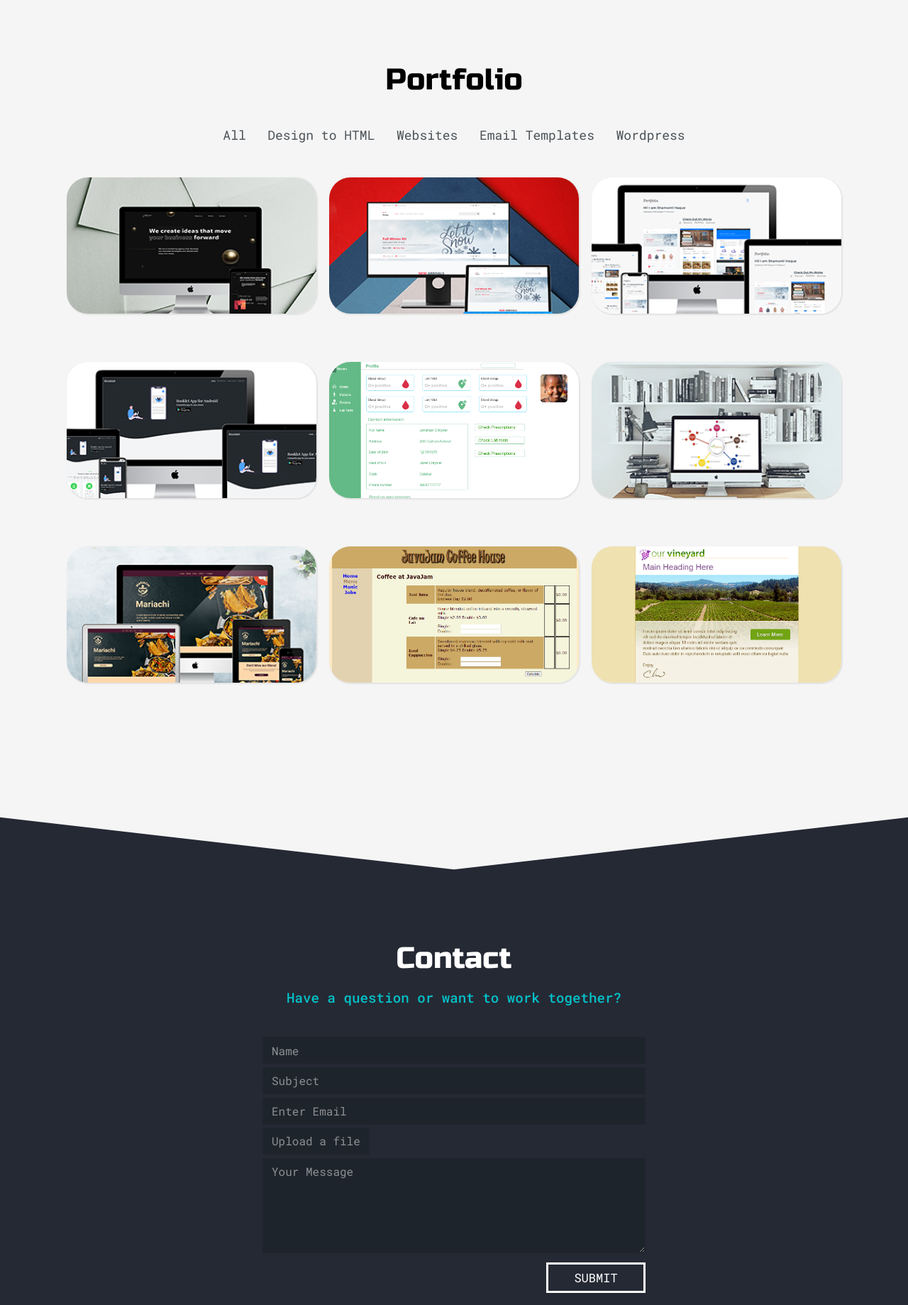
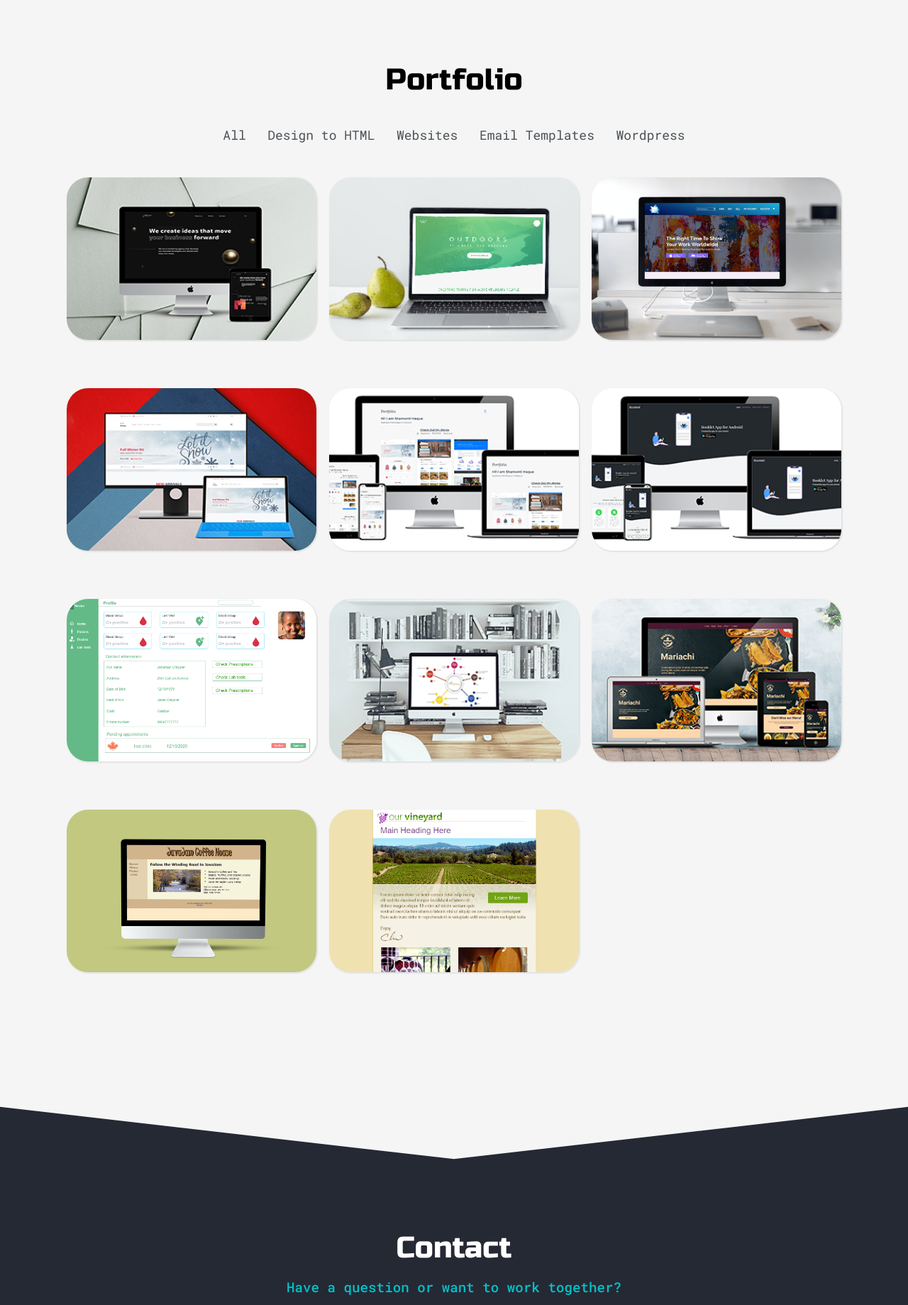
Before and after one commit to Shamonti/portfolio, a PHP site: page / in a window 1280 px wide. Shown: the part 1585-3424 px from the top of the page at 71% size. Run offline with PHP 8.4, Linux system fonts and the light colour scheme; some libraries are stand-ins or nearby versions.

Commit message:
added projects

```diff
--- a/css/style.css
+++ b/css/style.css
@@ -250,7 +250,8 @@ button:focus {
   padding: 0px;
   border-radius: 30px;
   box-shadow: 1px 1px 1.5px 1px rgba(0,0,0,0.075);
-  height: 229px;
+  min-height: 229px !important;
+  min-width: 338px !important;
 }
 .card-hover{
   position: absolute;
--- a/index.html
+++ b/index.html
@@ -193,6 +193,7 @@
 
       <div class="grid">
         <div class="row">
+
           <div class="col-md-4 element-item HTML p-2" data-category="transition">
             <div class="card">
               <div class="card-body">
@@ -210,6 +211,43 @@
               </div>
             </div>
           </div>
+
+          <div class="col-md-4 element-item HTML p-2" data-category="transition">
+            <div class="card">
+              <div class="card-body">
+                <img src="images/natours.png" alt="" class="img-fluid card-img">
+                <div class="card-hover">
+                  <h3>Landing Page</h3>
+                  <p style="color:#e31b6d">PNG to HTML using SASS</p>
+                  <div>
+                    <a class="example-image-link btn btn-default" href="images/natours_large.png"
+                      data-lightbox="card">View
+                    </a>
+                    <a href="https://shamonti.github.io/natours/" class="btn btn-default">Demo</a>
+                  </div>
+                </div>
+              </div>
+            </div>
+          </div>
+
+          <div class="col-md-4 element-item websites p-2" data-category="transition">
+            <div class="card">
+              <div class="card-body">
+                <img src="images/picsy.png" alt="" class="img-fluid card-img">
+                <div class="card-hover">
+                  <h3>E-commerce</h3>
+                  <p style="color:#e31b6d">Website</p>
+                  <div>
+                    <a class="example-image-link btn btn-default" href="images/picsy_large.png"
+                      data-lightbox="card">View
+                    </a>
+                    <a href="https://shamonti.github.io/picsy/" class="btn btn-default">Demo</a>
+                  </div>
+                </div>
+              </div>
+            </div>
+          </div>
+
           <div class="col-md-4 element-item HTML p-2" data-category="transition">
             <div class="card">
               <div class="card-body">
@@ -227,6 +265,7 @@
               </div>
             </div>
           </div>
+
           <div class="col-md-4 element-item websites p-2" data-category="transition">
             <div class="card">
               <div class="card-body">
@@ -244,6 +283,7 @@
               </div>
             </div>
           </div>
+
           <div class="col-md-4 element-item website p-2" data-category="transition">
             <div class="card">
               <div class="card-body">
@@ -312,19 +352,19 @@
           <div class="col-md-4 element-item HTML p-2" data-category="transition">
             <div class="card">
               <div class="card-body">
-                <img src="images/img_8.png" alt="" class="img-fluid card-img">
+                <img src="images/javajam.png" alt="" class="img-fluid card-img">
                 <div class="card-hover">
                   <h3>Dashboard</h3>
                   <p style="color:#e31b6d">PNG to HTML</p>
                   <div>
-                    <a class="example-image-link btn btn-default" href="images/img_8.png" data-lightbox="card">View</a>
+                    <a class="example-image-link btn btn-default" href="images/javajam_large.png" data-lightbox="card">View</a>
                     <a href="projects/javajam/index.html" class="btn btn-default">Demo</a>
                   </div>
                 </div>
               </div>
             </div>
           </div>
-          <div class="col-md-4 element-item HTML p-2" data-category="transition">
+          <div class="col-md-4 element-item email p-2" data-category="transition">
             <div class="card">
               <div class="card-body">
                 <img src="images/img_7.png" alt="" class="img-fluid card-img">
```
Also changed, not shown: images/img_8.png (deleted), images/javajam.png (added), images/javajam_large.png (added), images/natours.png, images/natours_large.png (renamed from images/natours--large.png), images/picsy_large.png (renamed from images/picsy--large.png).
